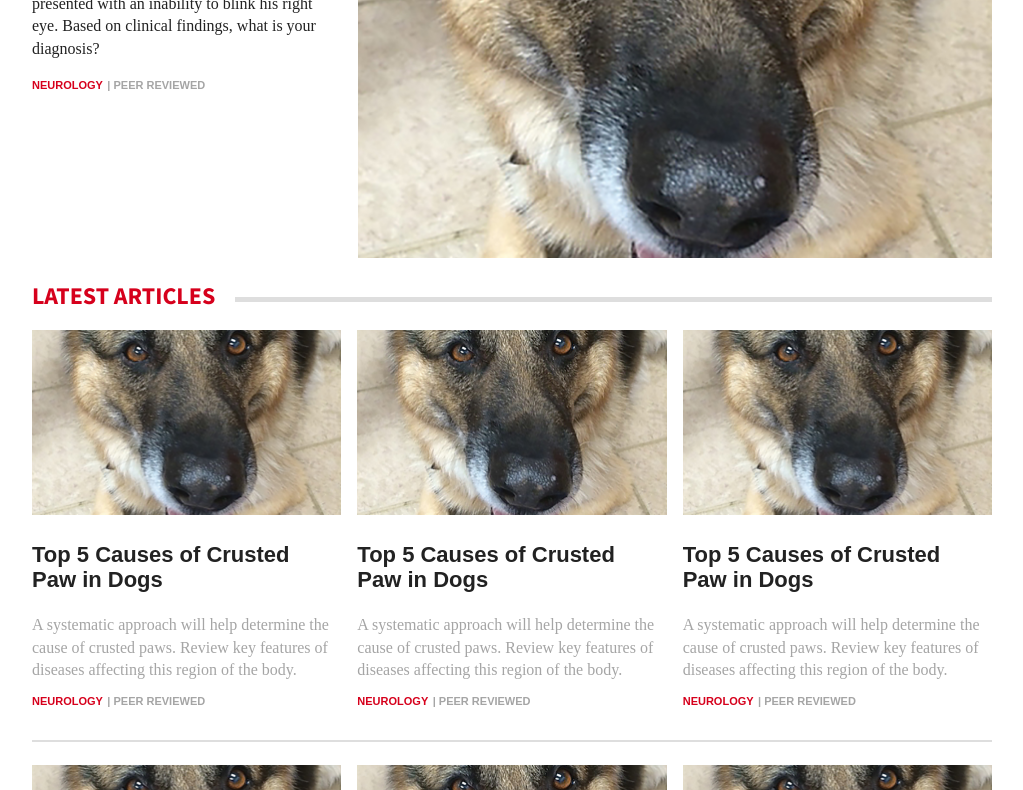
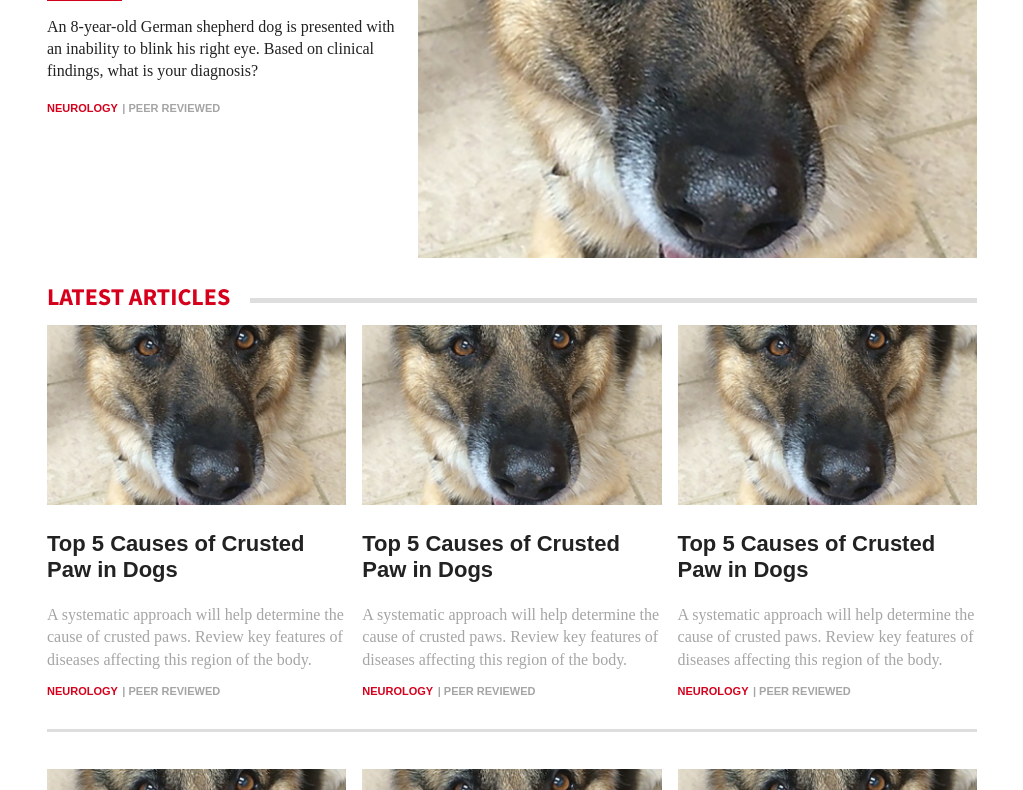
Before and after one commit to npmcdn-to-unpkg-bot/briefgrid-pb, a website: page public/demo.html in a window 1280 px wide. Shown: the part 190-980 px from the top of the page, without its empty margins (128-1151 px from the left). Drawn offline with nearby package versions, Linux system fonts and the light colour scheme.

Commit message:
Make Grid Responsive

```diff
--- a/public/demo.html
+++ b/public/demo.html
@@ -18,7 +18,7 @@
       <!-- Featured Section -->
       <div class="flex row halign-between">
 
-        <div class="w-33 pr-2">
+        <div class="col-2-3 pr-2">
           <a class="text-body u-link-wrapper" href="#">
             <div class="f-2 aft-mark pseudo-bg-red  fw-700 lh-tight">
               Narrowed Palpebral Fissure in a Dog
@@ -30,7 +30,7 @@
           <span class="f-c-tag text-red">Neurology</span> <span class="f-c-tag text-grey">| Peer Reviewed</span>
         </div>
 
-        <div class="w-66">
+        <div class="col-2-3 u-fullscreen-mob">
           <img src="./images/Header.png" />
         </div>
 
@@ -38,7 +38,7 @@
       <!-- End Featured Section -->
 
       <!-- Latest Articles -->
-      <div class="bef-divider pseudo-bg-gray mb-3 mt-3">
+      <div class="bef-divider pseudo-bg-gray mt-3">
         <span class="ff-sans f-3 fw-700 tt-upper text-red pr-3 bg-white">Latest Articles</span>
       </div>
       <!-- First Row -->
--- a/src/pcss/_config.pcss
+++ b/src/pcss/_config.pcss
@@ -16,4 +16,5 @@ body {
 .container {
   max-width: 96rem;
   margin: 0 auto;
+  padding: 3rem 1.5rem;
 }
--- a/src/pcss/_display.pcss
+++ b/src/pcss/_display.pcss
@@ -10,3 +10,11 @@
 .d-iblock {
   display: inline-block;
 }
+
+[visible] {
+  display: block;
+}
+
+[invisible] {
+  display: none;
+}
--- a/src/pcss/_elements.pcss
+++ b/src/pcss/_elements.pcss
@@ -21,7 +21,7 @@ a {
 }
 
 a:hover {
-  color: #A9131F;
+  color: #d6001c;
 }
 
 img {
--- a/src/pcss/_flexbox.pcss
+++ b/src/pcss/_flexbox.pcss
@@ -6,7 +6,7 @@
  */
 .flex        { display: flex; }
 .flex.column { flex-direction: column; }
-.flex.row    { flex-direction: row; }
+.flex.row { flex-direction: column; }
 
 
 /* Flex wrap styles
@@ -32,14 +32,55 @@
 
 
 
-/* Flexbox align styles
- * Vertical align & Horizontal align
+/* Grid Styles
+ * Basic 4 column grid setup
 */
 
 .col { box-sizing: border-box; }
 
+.col-1, .col-2,
+.col-3, .col-4,
+.col-2-3 {
+  width: 100%;
+  padding-top: 1.5rem;
+}
+
+
+@media (min-width: 480px) {
+  .flex.row {
+    flex-direction: row;
+  }
+
   .col-1 {
     width: calc(100% - .75rem);
+  }
+
+  .col-2-3 {
+    width: calc(100% - .75rem);
+  }
+
+  .col-2 {
+    width: calc(50% - .75rem);
+  }
+
+  .col-3 {
+    width: calc(50% - .75rem);
+  }
+
+  .col-4 {
+    width: calc(50% - .75rem);
+  }
+}
+
+
+@media (min-width: 768px) {
+
+  .col-1 {
+    width: calc(100% - .75rem);
+  }
+
+  .col-2-3 {
+    width: calc(66% - .75rem);
   }
 
   .col-2 {
@@ -53,3 +94,4 @@
   .col-4 {
     width: calc(25% - .75rem);
   }
+}
--- a/src/pcss/_utilities.pcss
+++ b/src/pcss/_utilities.pcss
@@ -1,3 +1,15 @@
 .u-link-wrapper {
   display: block;
 }
+
+.u-fullscreen-mob {
+  margin: 0 -1.5rem;
+  width: calc(100% + 3rem);
+}
+
+@media (min-width: 769px) {
+  .u-fullscreen-mob {
+    margin: 0;
+    width: 100%;
+  }
+}
```
Also changed, not shown: public/styleguide/index.html (+1 -1 lines), public/css/main.min.css, src/pcss/_card.pcss (added). Lines whose indentation alone changed are shown as unchanged.
